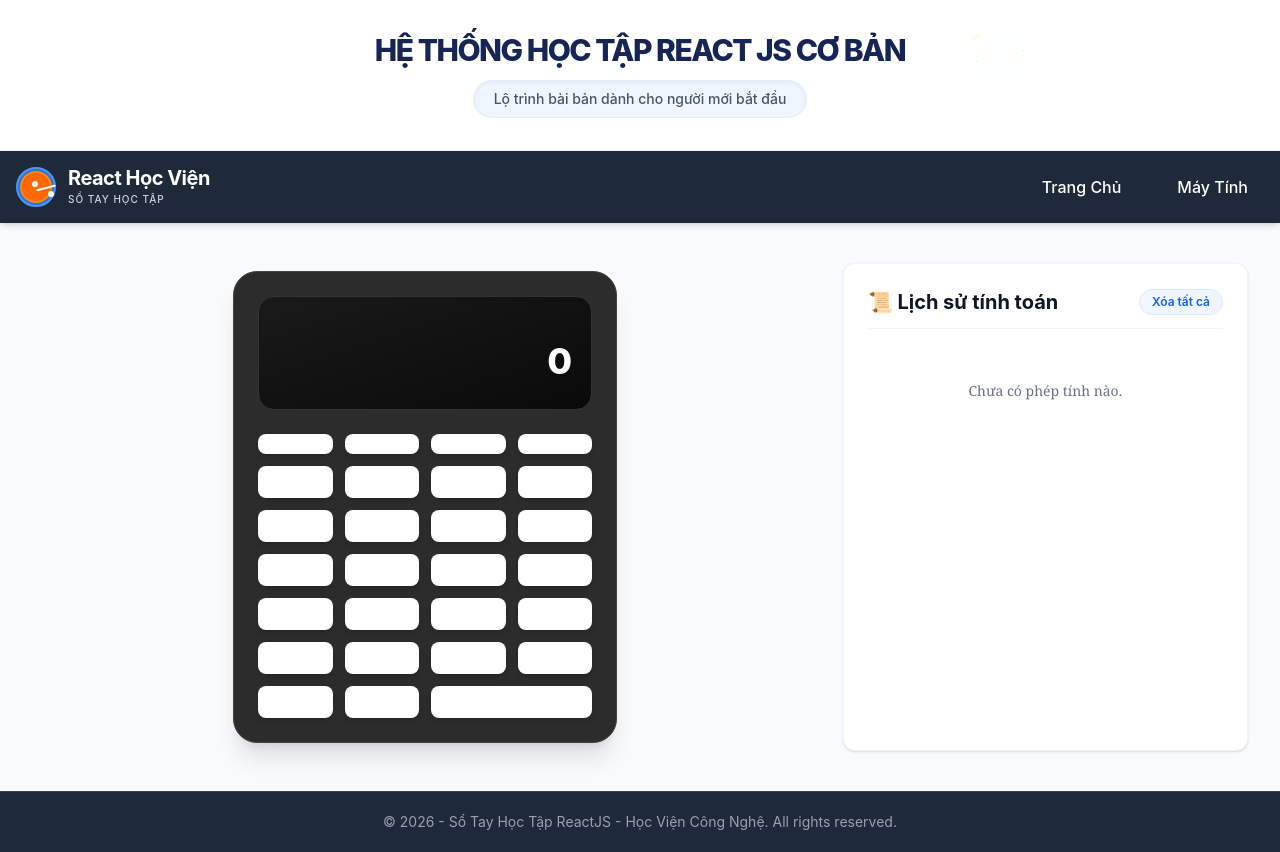
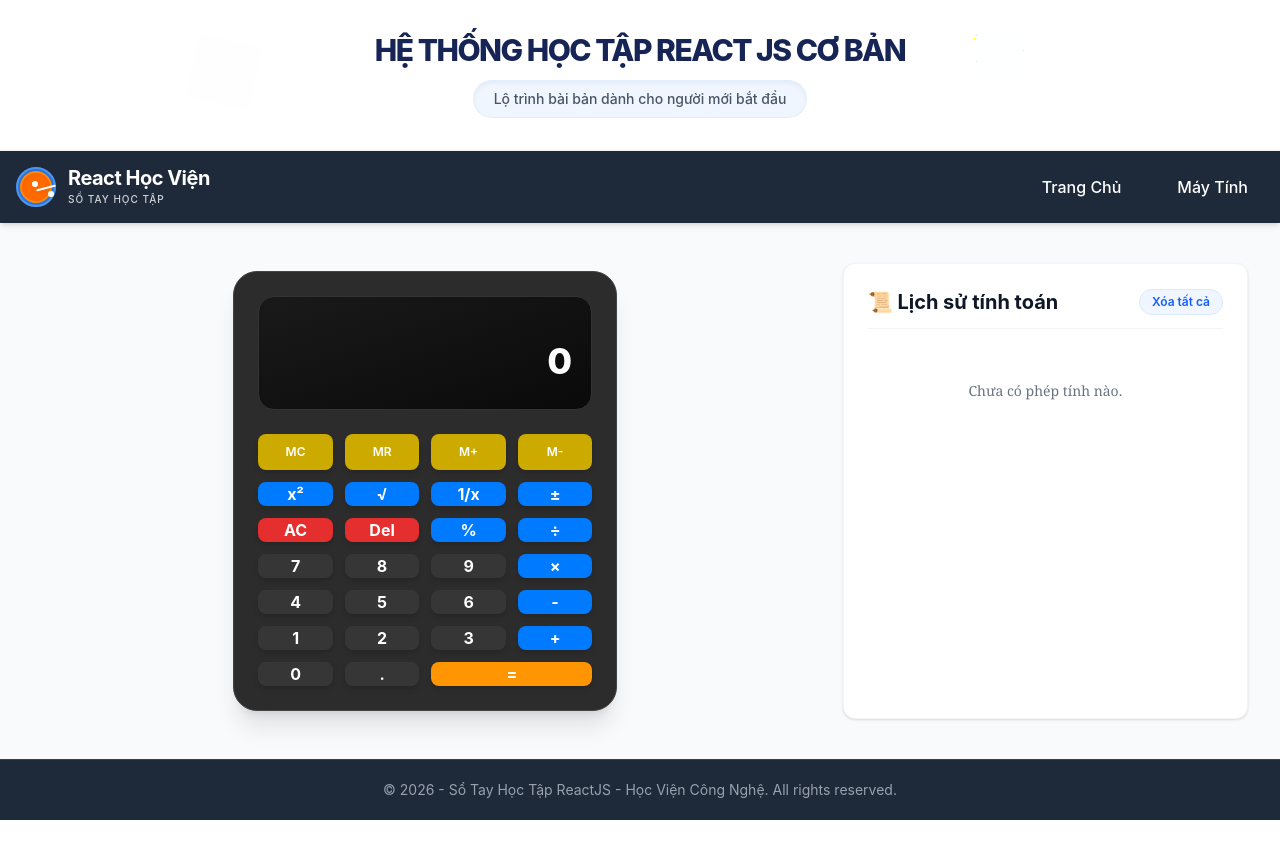
Before and after one commit to haonqpy00199-sys/my-react-app, a React (Vite) app: page /my-react-app/calculator in a window 1280 px wide. After the commit the page ends 820 px from the top, so only its background shows below. Built offline with nearby package versions, Linux system fonts and the light colour scheme.

Commit message:
fix: cập nhật component CalculatorButton để nhận và ưu tiên style tùy chỉnh từ ngoài

```diff
--- a/src/components/CalculatorButton.jsx
+++ b/src/components/CalculatorButton.jsx
@@ -1,40 +1,30 @@
 import PropTypes from "prop-types";
 
-export default function CalculatorButton({
-	children,
-	onClick,
-	variant = "num",
-	disabled = false,
-	className = "",
-}) {
-	const baseClass =
-		"p-4 rounded transition active:scale-95 flex items-center justify-center cursor-pointer";
+// Chúng ta đã thêm thuộc tính `className` vào danh sách nhận (Destructuring)
+function CalculatorButton({ label, onClick, className }) {
+	// Định nghĩa các style cốt lõi không thay đổi (Vị trí chữ, độ đậm, transition)
+	const baseStyles =
+		"text-white font-bold rounded-lg shadow-md transition cursor-pointer active:scale-95";
 
-	// Định nghĩa màu sắc theo loại nút
-	const variants = {
-		num: "bg-white hover:bg-gray-100 text-2xl font-normal", // Nút số (trắng)
-		op: "bg-[#f9f9f9] hover:bg-gray-100 text-xl font-light text-gray-800", // Nút phép toán (xám)
-		equal: "bg-[#0067c0] text-white hover:bg-[#005da9] text-3xl font-light", // Nút dấu = (xanh)
-	};
+	// Định nghĩa các style mặc định (Màu xanh) sẽ được dùng nếu KHÔNG truyền className vào
+	const defaultStyles = "bg-sky-500 hover:bg-sky-600 py-3 px-6";
 
 	return (
 		<button
-			className={`${baseClass} ${variants[variant]} ${
-				disabled ? "opacity-50 cursor-not-allowed" : ""
-			} ${className}`}
+			type="button"
 			onClick={onClick}
-			disabled={disabled}
+			// Kết hợp baseStyles với className truyền vào. Nếu không có className, dùng defaultStyles.
+			className={`${baseStyles} ${className ? className : defaultStyles}`}
 		>
-			{children}
+			{label}
 		</button>
 	);
 }
 
-// Thêm Prop Validation để đảm bảo code đạt chuẩn chuyên nghiệp
 CalculatorButton.propTypes = {
-	children: PropTypes.node.isRequired,
-	onClick: PropTypes.func,
-	variant: PropTypes.oneOf(["num", "op", "equal"]),
-	disabled: PropTypes.bool,
-	className: PropTypes.string,
+	label: PropTypes.string.isRequired,
+	onClick: PropTypes.func.isRequired,
+	className: PropTypes.string, // Đã thêm kiểm tra PropTypes cho className (Hợp lệ)
 };
+
+export default CalculatorButton;
```
